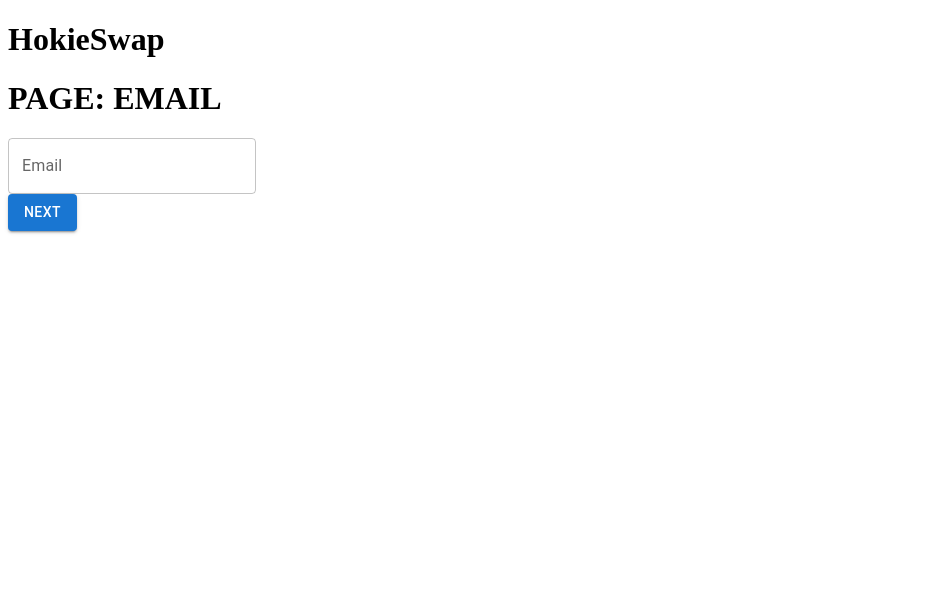
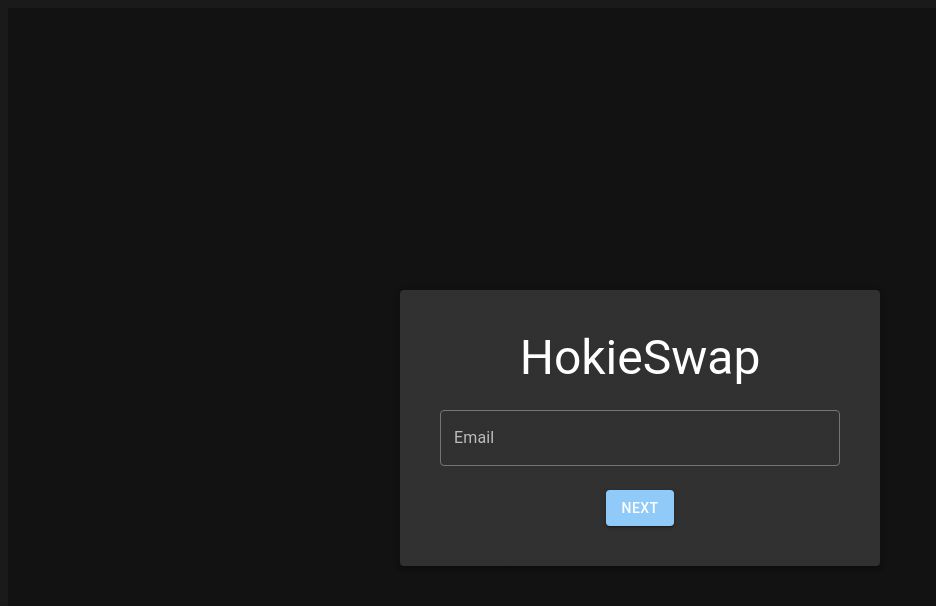
Before and after one commit to ikoide/vthacks2024, a React app in the folder frontend/: page /login-or-signup in a window 1280 px wide. Shown: the top 606 px of the page, without its empty margins (0-936 px from the left). Built offline with nearby package versions, Linux system fonts and the light colour scheme; the HTML template or start-up script is replaced by a standard one.

Commit message:
asfasdasff

```diff
--- a/frontend/package.json
+++ b/frontend/package.json
@@ -12,6 +12,7 @@
   "dependencies": {
     "@emotion/react": "^11.13.3",
     "@emotion/styled": "^11.13.0",
+    "@mui/icons-material": "^6.1.0",
     "@mui/material": "^6.1.0",
     "react": "^18.3.1",
     "react-dom": "^18.3.1",
--- a/frontend/src/App.tsx
+++ b/frontend/src/App.tsx
@@ -1,26 +1,64 @@
-import { Route, Routes, useLocation } from 'react-router-dom';
+import { Route, Routes, useLocation, useNavigate } from 'react-router-dom';
 import { useState, useEffect } from 'react';
 
 import HomePage from './pages/HomePage';
 import LoginPageAndSignUp from './pages/LoginAndSignupPage';
 import NotFound404 from './components/HTTPErrors/NotFound404';
-import { CourseChoicePage } from './pages/CourseChoicePage';
-
+import CourseChoicePage from './pages/CourseChoicePage';
+const API_URL = import.meta.env.VITE_API_URL;
+import "./styles/styles.scss"
+interface UserData {
+  courses_to_add: string[];
+  courses_to_drop: string[];
+  // Include other user data properties as necessary
+}
 
 function App() {
   const location = useLocation();
-  const [userData, setUserData] = useState({});
+  const [userData, setUserData] = useState<UserData>({ courses_to_add: [], courses_to_drop: [] });
+
+  const navigate = useNavigate();
 
   useEffect(() => {
-    setUserData({});
+
+        // grab session from local storage
+        const session = localStorage.getItem("session");
+        if (session && session !== "undefined" && session !== "null" && session !== "") {
+            // fetch /users/session
+            fetch(`${API_URL}/users/${session}`, {
+                method: "GET",
+                headers: {
+                    "Content-Type": "application/json",
+                },
+            })
+                .then((res) => res.json())
+                .then((data) => {
+                  console.log("The data is: ", data);
+                  // if data.email is null then clear local storage and go to login apge
+                  if (data.email === null) {
+                    localStorage.removeItem("session");
+                    navigate("/login-or-signup");
+                  }
+
+                    setUserData(data);
+                    navigate("/add-drop")
+                })
+                .catch((error) => {
+                    console.error("Error:", error);
+                    // remove session from local storage
+                    localStorage.removeItem("session");
+                });
+        } else {
+            navigate("/login-or-signup");
+        }
   }, []);
 
   return (
     <Routes key={location.pathname} location={location}>
-      <Route path="/" element={<HomePage userData={userData} />} />
+      <Route path="/" element={<HomePage userData={userData} setUserData={setUserData}/>} />
       <Route path="/login-or-signup" element={<LoginPageAndSignUp setUserData={setUserData} />} />
       <Route path="*" element={<NotFound404 />} />
-      <Route path="/add-drop" element={<CourseChoicePage />} />
+      <Route path="/add-drop" element={<CourseChoicePage userData={userData} setUserData={setUserData} />} />
     </Routes>
   )
 }
--- /dev/null
+++ b/frontend/src/pages/CourseChoicePage/assets/style.scss
@@ -0,0 +1,63 @@
+.course-choice-page {
+    padding: 20px;
+    display: flex;
+    flex-direction: column;
+    align-items: center;
+
+    .section {
+      width: 100%;
+      max-width: 600px;
+      margin-bottom: 40px;
+      padding: 20px;
+      background-color: #424242;
+
+      .MuiTypography-root {
+        color: #ffffff;
+      }
+
+      .input-field {
+        flex: 1;
+        margin-right: 10px;
+
+        .MuiOutlinedInput-root {
+          background-color: #616161;
+
+          .MuiOutlinedInput-notchedOutline {
+            border-color: #757575;
+          }
+
+          &:hover .MuiOutlinedInput-notchedOutline {
+            border-color: #ffffff;
+          }
+        }
+
+        .MuiInputLabel-root {
+          color: #bdbdbd;
+        }
+      }
+
+      .add-button,
+      .drop-button {
+        height: 56px;
+        color: #ffffff;
+      }
+
+      .course-item {
+        display: flex;
+        align-items: center;
+        justify-content: space-between;
+        padding: 10px;
+        margin-bottom: 10px;
+        background-color: #616161;
+
+        .MuiTypography-root {
+          flex: 1;
+          color: #ffffff;
+        }
+
+        .MuiIconButton-root {
+          color: #ffffff;
+        }
+      }
+    }
+  }
--- a/frontend/src/pages/CourseChoicePage/index.tsx
+++ b/frontend/src/pages/CourseChoicePage/index.tsx
@@ -1,60 +1,140 @@
-import { useState } from "react";
-import { AddDrop } from "./AddDrop";
+import React, { useState } from "react";
+import {
+  TextField,
+  Button,
+  Typography,
+  Paper,
+  IconButton,
+  ThemeProvider,
+  createTheme,
+  Box,
+} from "@mui/material";
+import CloseIcon from '@mui/icons-material/Close';
+import "./assets/style.scss";
 
-export const CourseChoicePage = () => {
-  const [isAddMode, setIsAddMode] = useState(true); // Track whether we're in Add or Drop mode
+interface UserData {
+  courses_to_add: string[];
+  courses_to_drop: string[];
+  // Include other user data properties as necessary
+}
 
-  // State for the "Add" AddDrop
-  const [addNumberOfCourses, setAddNumberOfCourses] = useState(1);
-  const [addAllInputs, setAddAllInputs] = useState<string[]>([""]);
 
-  const handleAddAnotherAddCourse = () => {
-    if (addNumberOfCourses < 2) {
-      setAddNumberOfCourses(addNumberOfCourses + 1);
-      setAddAllInputs([...addAllInputs, ""]);
+const darkTheme = createTheme({
+  palette: {
+    mode: "dark",
+  },
+});
+
+import { Dispatch, SetStateAction } from 'react';
+
+interface CourseChoicePageProps {
+  userData: UserData;
+  setUserData: Dispatch<SetStateAction<any>>; // Specify the exact type of your state
+}
+
+const CourseChoicePage: React.FC<CourseChoicePageProps> = ({ userData, setUserData }) => {
+  const [addInput, setAddInput] = useState<string>("");
+  const [dropInput, setDropInput] = useState<string>("");
+
+  const handleAddCourse = (): void => {
+    if (addInput.trim() !== "") {
+      const updatedCoursesToAdd = [...userData.courses_to_add, addInput.trim()];
+      setUserData({...userData, courses_to_add: updatedCoursesToAdd});
+      setAddInput("");
     }
   };
 
-  // State for the "Drop" AddDrop
-  const [dropNumberOfCourses, setDropNumberOfCourses] = useState(1);
-  const [dropAllInputs, setDropAllInputs] = useState<string[]>([""]);
-
-  const handleAddAnotherDropCourse = () => {
-    if (dropNumberOfCourses < 2) {
-      setDropNumberOfCourses(dropNumberOfCourses + 1);
-      setDropAllInputs([...dropAllInputs, ""]);
+  const handleDropCourse = (): void => {
+    if (dropInput.trim() !== "") {
+      const updatedCoursesToDrop = [...userData.courses_to_drop, dropInput.trim()];
+      setUserData({...userData, courses_to_drop: updatedCoursesToDrop});
+      setDropInput("");
     }
   };
 
-  // Handle switching between Add and Drop mode
-  const handleNextClick = () => {
-    setIsAddMode(false); // Switch to Drop mode when Next is clicked
+  const removeAddCourse = (index: number): void => {
+    const filteredCoursesToAdd = userData.courses_to_add.filter((_, i) => i !== index);
+    setUserData({...userData, courses_to_add: filteredCoursesToAdd});
+  };
+
+  const removeDropCourse = (index: number): void => {
+    const filteredCoursesToDrop = userData.courses_to_drop.filter((_, i) => i !== index);
+    setUserData({...userData, courses_to_drop: filteredCoursesToDrop});
   };
 
   return (
-    <div>
-      {isAddMode ? (
-        <div>
-          <h1>Add Courses</h1>
-          <AddDrop
-            numberOfCourses={addNumberOfCourses}
-            allInputs={addAllInputs}
-            setAllInputs={setAddAllInputs}
-            handleAddAnotherCourse={handleAddAnotherAddCourse}
-          />
-        </div>
-      ) : (
-        <div>
-          <h1>Drop Courses</h1>
-          <AddDrop
-            numberOfCourses={dropNumberOfCourses}
-            allInputs={dropAllInputs}
-            setAllInputs={setDropAllInputs}
-            handleAddAnotherCourse={handleAddAnotherDropCourse}
-          />
-        </div>
-      )}
-      <button onClick={handleNextClick}>Next</button>
-    </div>
+    <ThemeProvider theme={darkTheme}>
+      <Box className="course-choice-page">
+        {/* Add Course Section */}
+        <Paper className="section" elevation={3}>
+          <Typography variant="h4" gutterBottom>
+            Add Courses
+          </Typography>
+          <Box display="flex" alignItems="center" mb={2}>
+            <TextField
+              label="Enter course ID to add"
+              variant="outlined"
+              value={addInput}
+              onChange={(e) => setAddInput(e.target.value)}
+              className="input-field"
+            />
+            <Button
+              variant="contained"
+              color="primary"
+              onClick={handleAddCourse}
+              className="add-button"
+            >
+              Add Course
+            </Button>
+          </Box>
+          <Box>
+            {userData.courses_to_add.map((course, index) => (
+              <Paper key={index} className="course-item" elevation={2}>
+                <Typography variant="body1">{course}</Typography>
+                <IconButton onClick={() => removeAddCourse(index)}>
+                  <CloseIcon />
+                </IconButton>
+              </Paper>
+            ))}
+          </Box>
+        </Paper>
+
+        {/* Drop Course Section */}
+        <Paper className="section" elevation={3}>
+          <Typography variant="h4" gutterBottom>
+            Drop Courses
+          </Typography>
+          <Box display="flex" alignItems="center" mb={2}>
+            <TextField
+              label="Enter course ID to drop"
+              variant="outlined"
+              value={dropInput}
+              onChange={(e) => setDropInput(e.target.value)}
+              className="input-field"
+            />
+            <Button
+              variant="contained"
+              color="secondary"
+              onClick={handleDropCourse}
+              className="drop-button"
+            >
+              Drop Course
+            </Button>
+          </Box>
+          <Box>
+            {userData.courses_to_drop.map((course, index) => (
+              <Paper key={index} className="course-item" elevation={2}>
+                <Typography variant="body1">{course}</Typography>
+                <IconButton onClick={() => removeDropCourse(index)}>
+                  <CloseIcon />
+                </IconButton>
+              </Paper>
+            ))}
+          </Box>
+        </Paper>
+      </Box>
+    </ThemeProvider>
   );
 };
+
+export default CourseChoicePage;
--- a/frontend/src/pages/LoginAndSignupPage/assets/style.scss
+++ b/frontend/src/pages/LoginAndSignupPage/assets/style.scss
@@ -1,48 +1,43 @@
-.login {
-    display: flex;
-    flex-direction: column;
-    justify-content: center; /* Centering elements vertically */
-    align-items: flex-start;
-    width: 60%;
-    height: 60vh;
-    background-color: #333; /* Dark background */
-    margin: auto; /* Center the .login div horizontally and vertically */
-    position: absolute;
-    top: 0;
-    bottom: 0;
-    left: 0;
-    right: 0;
+.login-page {
+    background-color: #121212;
+    padding: 20px;
 
-    .align-container {
-        display: flex;
-        justify-content: space-between;
-        align-items: center;
+    .login-container {
+      padding: 40px;
+      background-color: #1e1e1e;
+      max-width: 400px;
       width: 100%;
-        margin-bottom: 20px; /* Space between input and button */
-    }
 
       .logo {
-        color: white;
-        font-size: 2rem;
-        margin-right: 20px; /* Creates space between logo and input */
+        .MuiTypography-root {
+          color: #ffffff;
+        }
       }
 
       .login-input-field {
-        flex-grow: 1; /* Pushes the input to the right */
-        display: flex;
-        justify-content: flex-end; /* Aligns the input to the right */
-        width: 100%;
+        .MuiTextField-root {
+          .MuiInputBase-root {
+            color: #ffffff;
+          }
+          .MuiInputLabel-root {
+            color: #bdbdbd;
+          }
+          .MuiOutlinedInput-root {
+            fieldset {
+              border-color: #757575;
+            }
+            &:hover fieldset {
+              border-color: #ffffff;
+            }
+            &.Mui-focused fieldset {
+              border-color: #ffffff;
+            }
+          }
+        }
       }
 
-    .login-input {
-        background-color: #b0b0b0; /* Light gray input field background */
-        width: 300px; /* Width of input field */
-    }
-
-    .login-button {
-        align-self: flex-end; /* Right-align the button */
-        background-color: #3f7fbf; /* Blue button color */
-        color: white;
-        margin-top: 10px; /* Space between input and button */
+      .MuiButton-root {
+        color: #ffffff;
       }
     }
+  }
--- a/frontend/src/pages/LoginAndSignupPage/index.tsx
+++ b/frontend/src/pages/LoginAndSignupPage/index.tsx
@@ -1,173 +1,222 @@
-import TextField from "@mui/material/TextField";
-import Button from "@mui/material/Button";
-const API_URL = import.meta.env.VITE_API_URL;
-import { useRef, useState } from "react";
+import React, { useState } from 'react';
+import {
+  TextField,
+  Button,
+  Typography,
+  Paper,
+  Box,
+  ThemeProvider,
+  createTheme,
+} from '@mui/material';
+import { useNavigate } from 'react-router-dom';
+import './assets/style.scss';
 
-// import "./assets/style.scss"
-/// create interface for page
-
-// can be EMAIL, PASSWORD, SIGNUP
 enum Page {
-  EMAIL= "EMAIL",
-  PASSWORD= "PASSWORD",
-  SIGNUP= "SIGNUP"
+  EMAIL = 'EMAIL',
+  PASSWORD = 'PASSWORD',
+  SIGNUP = 'SIGNUP',
 }
 
+const API_URL = import.meta.env.VITE_API_URL;
 
-const LoginPageAndSignUp = ({ setUserData }: any): JSX.Element => {
+const darkTheme = createTheme({
+  palette: {
+    mode: 'dark',
+  },
+});
 
-  const [password, setPassword]: any = useState("");
-  const [email, setEmail]: any = useState("");
-  const [name, setName]: any = useState("");
-
-  const handleEmailChange = (e: any) => {
-    setEmail(e.target.value);
+interface LoginPageAndSignUpProps {
+  setUserData: (data: any) => void;
 }
 
-  const handlePasswordChange = (e: any) => {
-    setPassword(e.target.value);
+const LoginPageAndSignUp: React.FC<LoginPageAndSignUpProps> = ({ setUserData }) => {
+  const navigate = useNavigate();
+
+
+  const updateUserData = () => {
+    // grab session from local storage
+    const session = localStorage.getItem('session');
+    if (session && session !== 'undefined' && session !== 'null' && session !== '') {
+      // fetch /users/session
+      fetch(`${API_URL}/users/${session}`, {
+        method: 'GET',
+        headers: {
+          'Content-Type': 'application/json',
+        },
+      })
+        .then((res) => res.json())
+        .then((data) => {
+          console.log('The data is: ', data);
+          // if data.email is null then clear local storage and go to login apge
+          if (data.email === null) {
+            localStorage.removeItem('session');
+            navigate('/login-or-signup');
           }
 
-  const handleNameChange = (e: any) => {
-    setName(e.target.value);
+          setUserData(data);
+          navigate('/add-drop');
+        })
+        .catch((error) => {
+          console.error('Error:', error);
+          // remove session from local storage
+          localStorage.removeItem('session');
+        });
+    } else {
+      navigate('/login-or-signup');
+    }
   }
 
-    const[page, setPage] = useState<Page>(Page.EMAIL);
+  const [password, setPassword] = useState('');
+  const [email, setEmail] = useState('');
+  const [name, setName] = useState('');
+  const [page, setPage] = useState<Page>(Page.EMAIL);
 
+  const handleEmailChange = (e: React.ChangeEvent<HTMLInputElement>) => {
+    setEmail(e.target.value);
+  };
+
+  const handlePasswordChange = (e: React.ChangeEvent<HTMLInputElement>) => {
+    setPassword(e.target.value);
+  };
+
+  const handleNameChange = (e: React.ChangeEvent<HTMLInputElement>) => {
+    setName(e.target.value);
+  };
 
   const handleNext = () => {
+    if (page === Page.EMAIL) {
+      const emailRegex = /^[a-zA-Z0-9._-]+@([a-zA-Z0-9.-]+\.)?[a-zA-Z]{2,6}$/;
 
-      // if email page
-      if(page === Page.EMAIL){
-        // validate email regex
-        const emailRegex = /^[a-zA-Z0-9._-]+@[a-zA-Z0-9.-]+\.[a-zA-Z]{2,6}$/;
-
-        if(!emailRegex.test(email)){
-          alert("Please enter a valid email");
+      if (!emailRegex.test(email)) {
+        alert('Please enter a valid email');
         return;
       }
 
-        // if not @vt.edu email
-
-        if(!email.includes("@vt.edu")){
-          alert("Please enter a valid vt.edu email");
+      if (!email.includes('@vt.edu')) {
+        alert('Please enter a valid vt.edu email');
         return;
       }
 
-
-        // check if email has an account in the database
       fetch(`${API_URL}/users?email=${email}`)
         .then((response) => response.json())
         .then((data) => {
-          // data is an array, if its an empty array then theres no account
-          console.log(data);
-
-          if(data.length === 0){
-            console.log("no account");
+          if (data.length === 0) {
             setPage(Page.SIGNUP);
-          }
-          else{
+          } else {
             setPage(Page.PASSWORD);
           }
         });
-
     }
 
-      if(page === Page.PASSWORD){
-        // log user and pass
-        // check if password is correct
+    if (page === Page.PASSWORD) {
       fetch(`${API_URL}/users/${email}/login`, {
         method: 'POST',
         headers: {
-            'Content-Type': 'application/json'
+          'Content-Type': 'application/json',
         },
         body: JSON.stringify({
-            password: password
-          })
+          password: password,
+        }),
       })
         .then((response) => response.json())
         .then((data) => {
           localStorage.setItem('session', data);
 
-          // fetch /users/session
-          fetch(`${API_URL}/users/session`)
+          fetch(`${API_URL}/users/${data}`, {
+            method: 'GET',
+            headers: {
+              'Content-Type': 'application/json',
+            },
+          })
             .then((response) => response.json())
             .then((data) => {
-            console.log(data);
+              setUserData(data);
+              localStorage.setItem('session', data.sess_id);
+              navigate('/add-drop');
             });
         });
     }
 
-      if(page === Page.SIGNUP){
-        // validate data
-        if(name === "" || email === "" || password === ""){
-          alert("Please fill out all fields");
+    if (page === Page.SIGNUP) {
+      if (name === '' || email === '' || password === '') {
+        alert('Please fill out all fields');
         return;
       }
-        // create account
+
       fetch(`${API_URL}/users/new`, {
         method: 'POST',
         headers: {
-            'Content-Type': 'application/json'
+          'Content-Type': 'application/json',
         },
         body: JSON.stringify({
           name: name,
           email: email,
-            password: password
+          password: password,
+        }),
       })
-        })
-
+        .then((response) => response.json())
+        .then((data) => {
+          localStorage.setItem('session', data.sess_id);
+          data.courses_to_add = [];
+          data.courses_to_drop = [];
+          setUserData(data);
+          console.log(data);
+          navigate('/add-drop');
+        });
     }
-    }
+  };
 
   return (
-    <>
-      <div className="login">
-          <div className="logo">
-            <h1>HokieSwap</h1>
-            <h1>PAGE: {page.toString()}</h1>
-          </div>
-          <div className="login-input-field">
-          {
-              page === Page.SIGNUP && (
+    <ThemeProvider theme={darkTheme}>
+      <Box
+        className="login-page"
+        display="flex"
+        flexDirection="column"
+        alignItems="center"
+        justifyContent="center"
+        minHeight="100vh"
+      >
+        <Paper elevation={3} className="login-container">
+          <Box className="logo" mb={3} textAlign="center">
+            <Typography variant="h3">HokieSwap</Typography>
+          </Box>
+          <Box className="login-input-field" display="flex" flexDirection="column" gap={2}>
+            {page === Page.SIGNUP && (
               <TextField
                 label="Name"
                 variant="outlined"
                 value={name}
                 onChange={handleNameChange}
+                fullWidth
               />
-              )
-            }
-            {
+            )}
             <TextField
               label="Email"
               variant="outlined"
               value={email}
               onChange={handleEmailChange}
+              disabled={page !== Page.EMAIL}
+              fullWidth
             />
-            }
-            {
-              page === Page.PASSWORD || page === Page.SIGNUP && (
+            {(page === Page.PASSWORD || page === Page.SIGNUP) && (
               <TextField
                 label="Password"
                 variant="outlined"
                 type="password"
                 value={password}
                 onChange={handlePasswordChange}
+                fullWidth
               />
-              )
-            }
-
-          </div>
-        </div>
-        <Button
-          variant="contained"
-          className="login-button"
-          onClick={handleNext}
-        >
+            )}
+          </Box>
+          <Box mt={3} textAlign="center">
+            <Button variant="contained" color="primary" onClick={handleNext}>
               Next
             </Button>
-    </>
+          </Box>
+        </Paper>
+      </Box>
+    </ThemeProvider>
   );
 };
 
--- a/frontend/src/styles/styles.scss
+++ b/frontend/src/styles/styles.scss
@@ -1,3 +1,3 @@
-.container {
-
+body {
+    background-color: #1a1a1a;
 }
```
Also changed, not shown: frontend/src/pages/HomePage/index.tsx (+13 -7 lines), 1 other file (tests, documents, lock files or other folders). Lines whose indentation alone changed are shown as unchanged.
